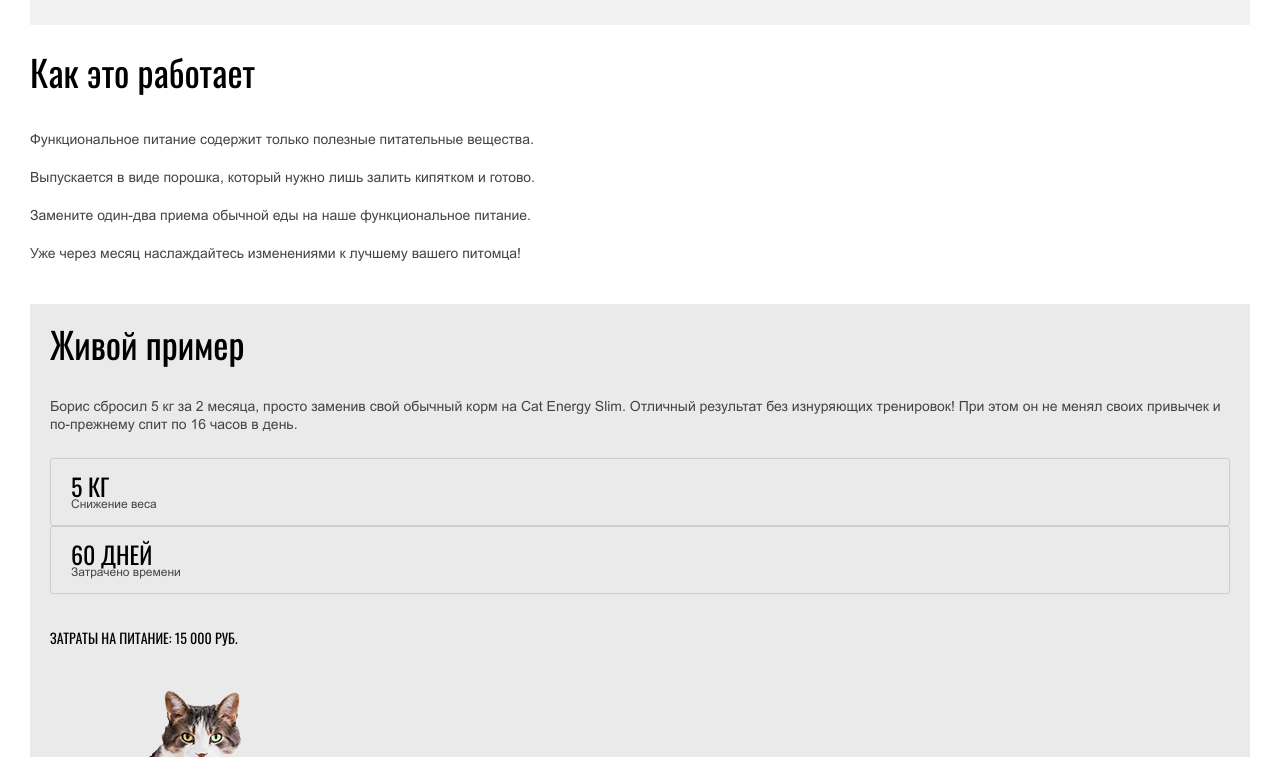
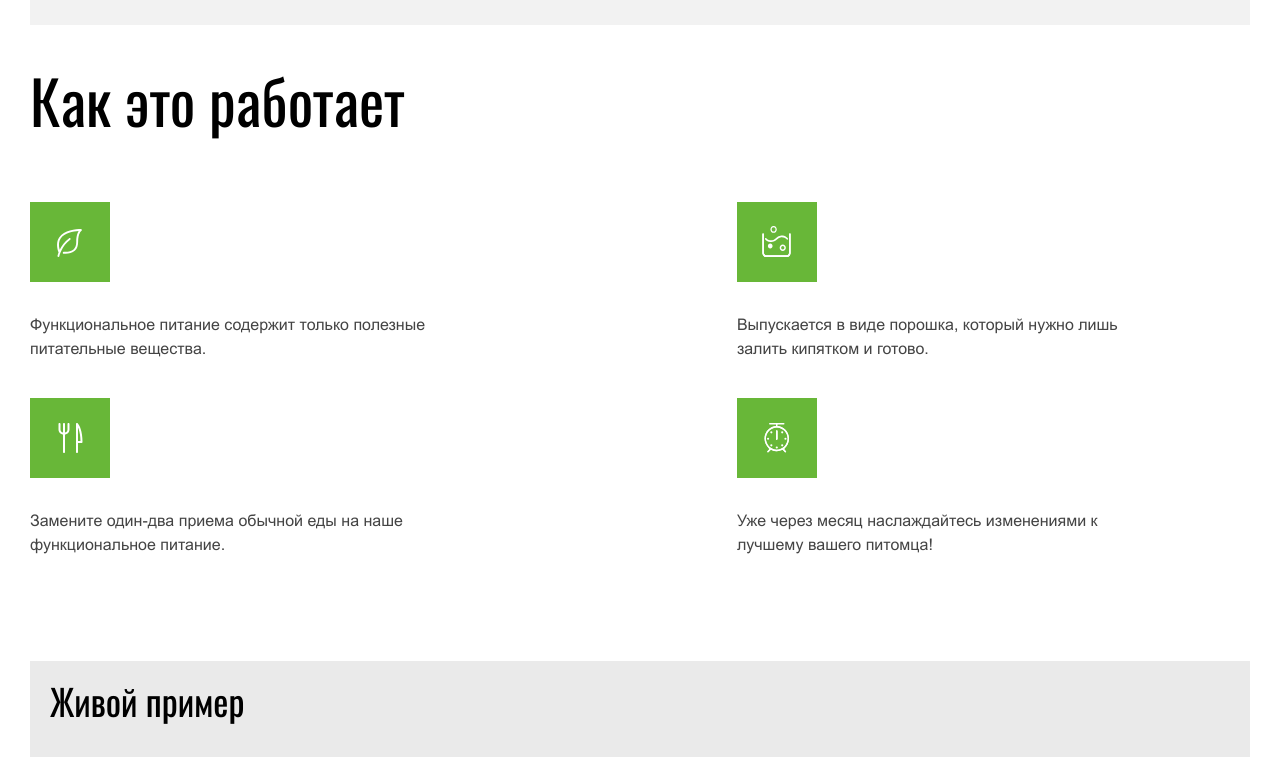
Before and after one commit to biondohod/Cat-Energy, a website: page source/index.html in a window 1280 px wide. Shown: the part 1254-2011 px from the top of the page. Drawn offline with nearby package versions, Linux system fonts and the light colour scheme; files that its build step writes are made by us from their sources.

Commit message:
Верстка блока how it works

```diff
--- a/source/index.html
+++ b/source/index.html
@@ -81,28 +81,28 @@
       <h2 class="how-it-works__title">Как это работает</h2>
       <div class="how-it-works__wrapper">
         <ul class="how-it-works__list">
-          <li class="how-it-works__item">
+          <li class="how-it-works__item how-it-works__item--leaf">
             <p class="how-it-works__description">
               Функциональное питание
               содержит только полезные
               питательные вещества.
             </p>
           </li>
-          <li class="how-it-works__item">
+          <li class="how-it-works__item how-it-works__item--water">
             <p class="how-it-works__description">
               Выпускается в виде порошка,
               который нужно лишь залить
               кипятком и готово.
             </p>
           </li>
-          <li class="how-it-works__item">
+          <li class="how-it-works__item how-it-works__item--food">
             <p class="how-it-works__description">
               Замените один-два приема
               обычной еды на наше
               функциональное питание.
             </p>
           </li>
-          <li class="how-it-works__item">
+          <li class="how-it-works__item how-it-works__item--alarm">
             <p class="how-it-works__description">
               Уже через месяц наслаждайтесь изменениями к лучшему вашего питомца!
             </p>
--- a/source/sass/components/advantages.scss
+++ b/source/sass/components/advantages.scss
@@ -62,6 +62,7 @@
 @media (min-width: $tablet-width) {
   .advantages {
     padding: 0;
+    margin-bottom: 45px;
   }
 
   .advantages__item {
@@ -130,10 +131,11 @@
 @media (min-width: $desctop-width) {
   .advantages {
     margin-top: 180px;
+    margin-bottom: 71px;
   }
   .advantages__list {
     display: grid;
-    grid-template-columns: 570px 570px;
+    grid-template-columns: 1fr 1fr;
     column-gap: 80px;
     row-gap: 40px;
     margin: 0;
--- a/source/sass/components/how-it-works.scss
+++ b/source/sass/components/how-it-works.scss
@@ -1,5 +1,6 @@
 .how-it-works {
   margin-bottom: 42px;
+  padding: 0 20px;
 }
 
 .how-it-works__title {
@@ -16,6 +17,51 @@
   padding: 0;
 }
 
+.how-it-works__item {
+  display: flex;
+  align-items: center;
+  min-height: 60px;
+  padding-left: 80px;
+
+}
+
+.how-it-works__item--leaf {
+  background-image: url(/source/img/hitw-leaf.svg);
+  background-repeat: no-repeat;
+
+  @media(min-width: $tablet-width) {
+    background-image: url(/source/img/hitw-leaf-tablet.svg)
+  }
+}
+
+.how-it-works__item--water {
+  background-image: url(/source/img/hitw-water.svg);
+  background-repeat: no-repeat;
+
+  @media(min-width: $tablet-width) {
+    background-image: url(/source/img/hitw-water-tablet.svg)
+  }
+}
+
+.how-it-works__item--food {
+  background-image: url(/source/img/hitw-food.svg);
+  background-repeat: no-repeat;
+
+  @media(min-width: $tablet-width) {
+    background-image: url(/source/img/hitw-food-tablet.svg)
+  }
+}
+
+.how-it-works__item--alarm {
+  background-image: url(/source/img/hitw-alarm.svg);
+  background-repeat: no-repeat;
+
+  @media(min-width: $tablet-width) {
+    background-image: url(/source/img/hitw-alarm-tablet.svg)
+  }
+}
+
+
 .how-it-works__item:not(:last-child) {
   margin-bottom: 20px;
 }
@@ -27,9 +73,52 @@
 }
 
 @media (min-width: $tablet-width) {
+  .how-it-works {
+    margin-bottom: 104px;
+    padding:0;
+    padding-right: 89px;
+  }
+  .how-it-works__title {
+    @include Oswald(400, 60px, 60px);
+    margin-bottom: 72px;
+  }
+
   .how-it-works__list {
-    flex-direction: row;
-    flex-wrap: wrap;
-    max-width: 630px;
+    display: grid;
+    grid-template-columns: 1.5fr 1fr 1.5fr;
+    row-gap: 37px;
+  }
+
+  .how-it-works__item--water,
+  .how-it-works__item--alarm {
+    grid-column: -2/-1;
+  }
+
+  .how-it-works__item {
+    padding: 0;
+    padding-top: 111px;
+  }
+  .how-it-works__item:not(:last-child) {
+    margin-bottom: 0px;
+  }
+
+  .how-it-works__description {
+    @include Arial(16px, 24px);
   }
 }
+
+@media (min-width: $desctop-width) {
+  .how-it-works {
+    padding: 0;
+    margin-bottom: 68px;
+  }
+
+  .how-it-works__list {
+    grid-template-columns: 1fr 1fr 1fr 1fr;
+    column-gap: 83px;
+  }
+  .how-it-works__item--water,
+  .how-it-works__item--alarm {
+    grid-column: auto;
+  }
+}
--- a/source/sass/global/global.scss
+++ b/source/sass/global/global.scss
@@ -48,8 +48,8 @@ body {
     min-width: $tablet-width;
   }
   @media (min-width: $desctop-width){
-    width: $desctop-width;
-    margin: 0 auto;
+    min-width: $desctop-width;
+    // margin: 0 auto;
   }
 }
 
```
Also changed, not shown: source/img/hitw-alarm-tablet.svg (added), source/img/hitw-alarm.svg (added), source/img/hitw-food-tablet.svg (added), source/img/hitw-food.svg (added), source/img/hitw-leaf-tablet.svg (added), source/img/hitw-leaf.svg (added), source/img/hitw-water-tablet.svg (added), source/img/hitw-water.svg (added).
